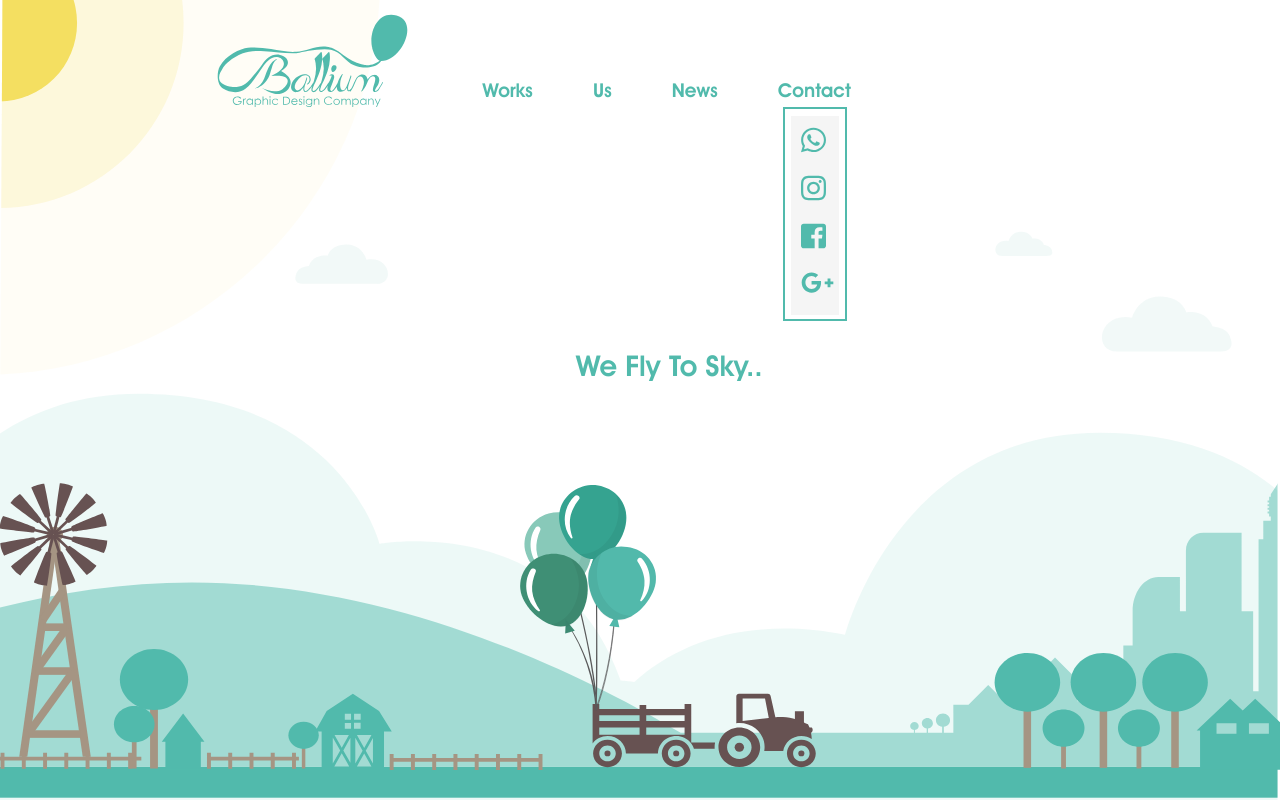
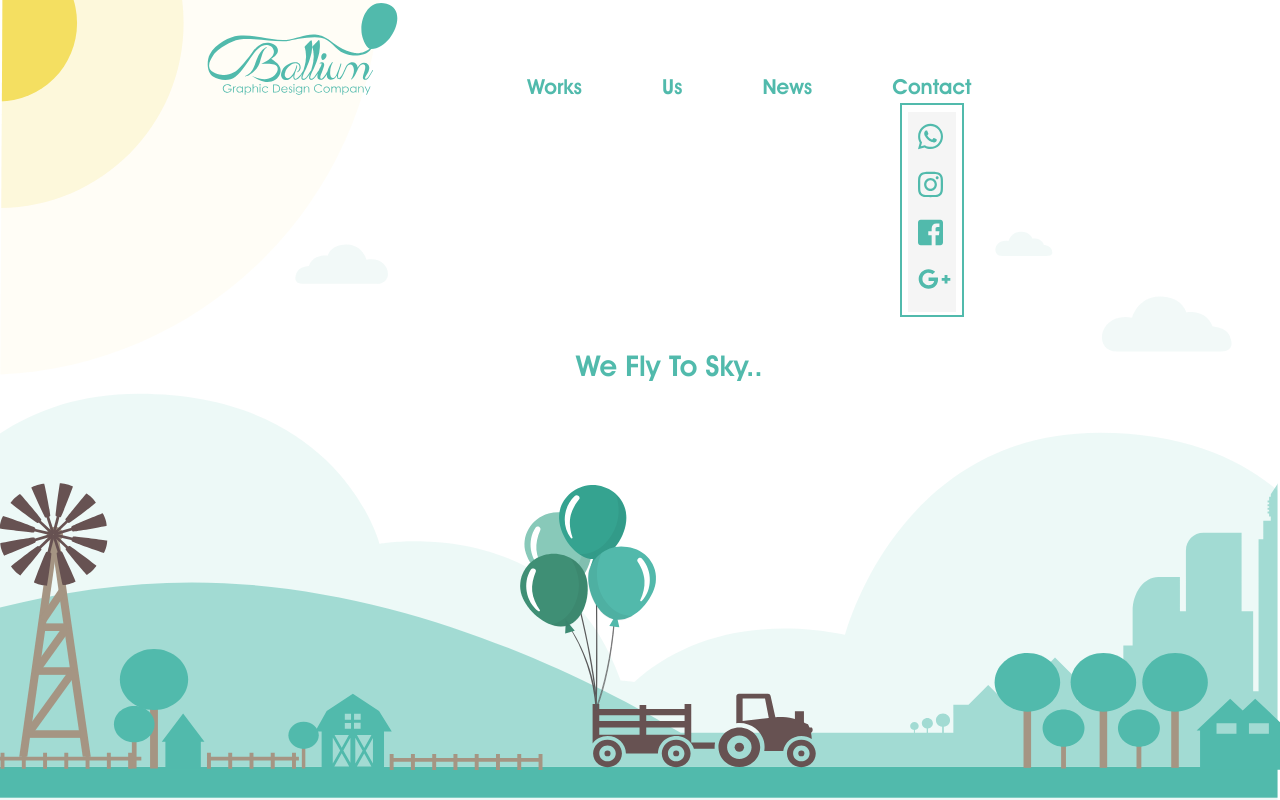
Before and after one commit to ammaralasy/balliumWebsite, a plain HTML site: page index.html in a window 1280 px wide. Both pictures are taken after a click on the link "Contact". Shown: the top 800 px of the page. Drawn offline with Linux system fonts and the light colour scheme; a script that the page names is missing.

Commit message:
Add files via upload

```diff
--- a/index.html
+++ b/index.html
@@ -21,7 +21,7 @@
   .slide-right {
     display: inline-block;
     animation-name: slidetoleft;
-    animation-duration: 0.8s;
+    animation-duration: 0.5s;
     animation-timing-function: ease-out;
   }
   @keyframes slidetoright {
@@ -31,16 +31,16 @@
   .slide-left {
     display: inline-block;
     animation-name: slidetoright;
-    animation-duration: 0.8s;
+    animation-duration: 0.5s;
     animation-timing-function: ease-out;
   }
   .disappearleft {
     transform: translateX(-150%);
-    transition: 0.8s;
+    transition: 0.5s;
   }
   .disappearright {
     transform: translateX(150%);
-    transition: 0.8s;
+    transition: 0.5s;
   }
 .none {
   display: none;
--- a/styles.css
+++ b/styles.css
@@ -47,16 +47,17 @@ nav {
   width: 70%;
   justify-content: flex-start;
   align-items: flex-end;
-
+  margin-left: 5%;
+  position: relative;
+  bottom: -20px;
 }
 nav > a:first-of-type {
 margin-left: 0;
 }
 .navigation {
-  margin-left: 60px;
+  margin-left: 80px;
   margin-bottom: 20px;
-  margin-top: 10%;
-  font-size: 1.2em;
+  font-size: 1.3em;
   cursor: pointer;
   position: relative;
   z-index: 5;
@@ -86,7 +87,7 @@ position: absolute;
   padding: 105px 30px;
   border: 2px solid  #51baac;
   top: -15px;
-  left: 65px;
+  left: 88px;
 }
 #social-media img {
   width: 25px;
```
